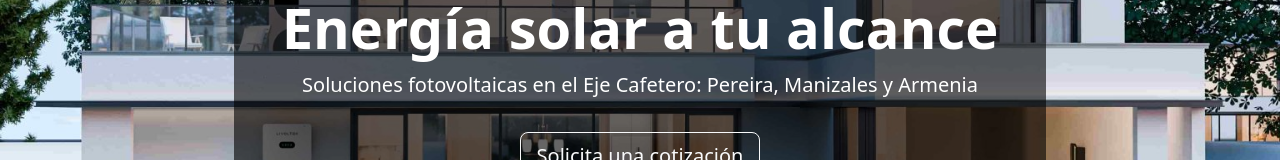
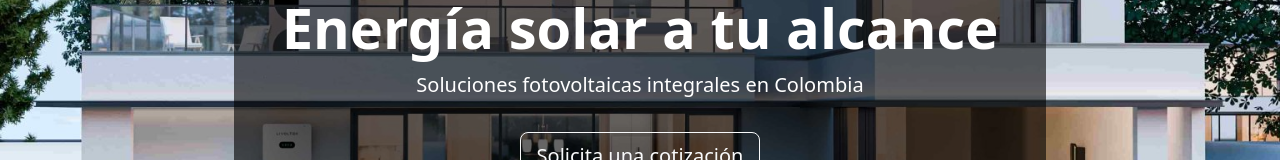
Before and after one commit to Khriztian9/landing-redsol, a React (Vite) app: page / in a window 1280 px wide. Shown: the part 273-433 px from the top of the page. Built offline with nearby package versions, Linux system fonts and the light colour scheme; no server answers.

Commit message:
Update App.jsx

```diff
--- a/src/App.jsx
+++ b/src/App.jsx
@@ -175,7 +175,7 @@ function App() {
               data-aos="fade-down" data-aos-delay="100" data-aos-duration="1000">
               <div className="bg-overlay p-5 rounded">
                 <h1 className="display-4 fw-bold">Energía solar a tu alcance</h1>
-                <p className="lead">Soluciones fotovoltaicas en el Eje Cafetero: Pereira, Manizales y Armenia</p>
+                <p className="lead">Soluciones fotovoltaicas integrales en Colombia</p>
                 <a href="#contacto" className="btn btn-outline-light btn-lg mt-3">Solicita una cotización</a>
               </div>
             </header>
```
